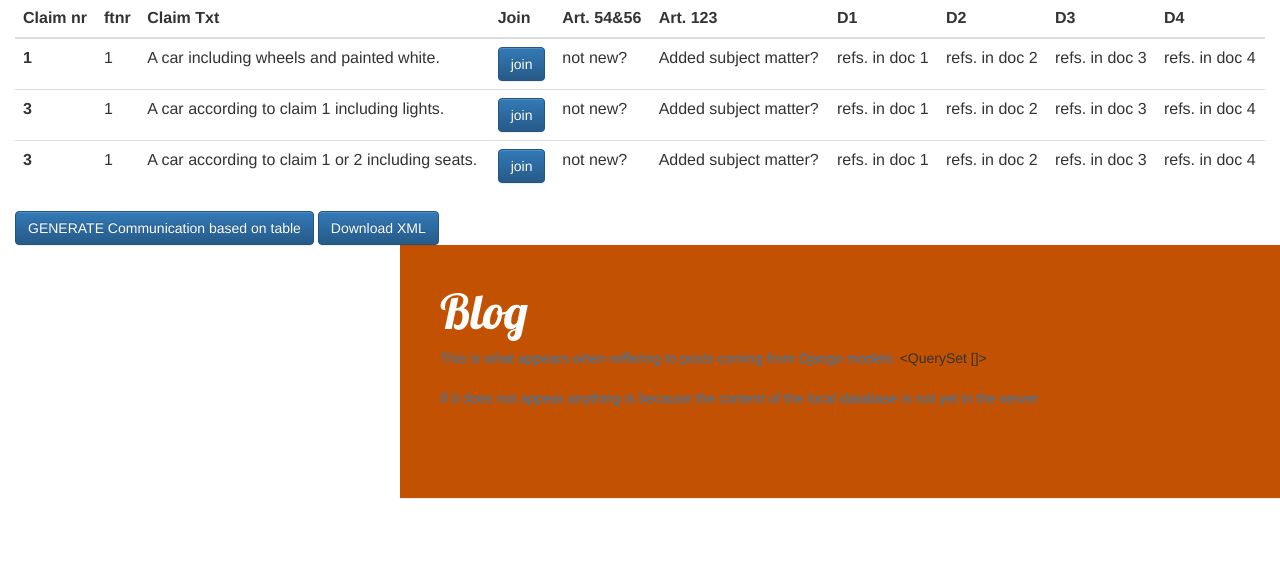
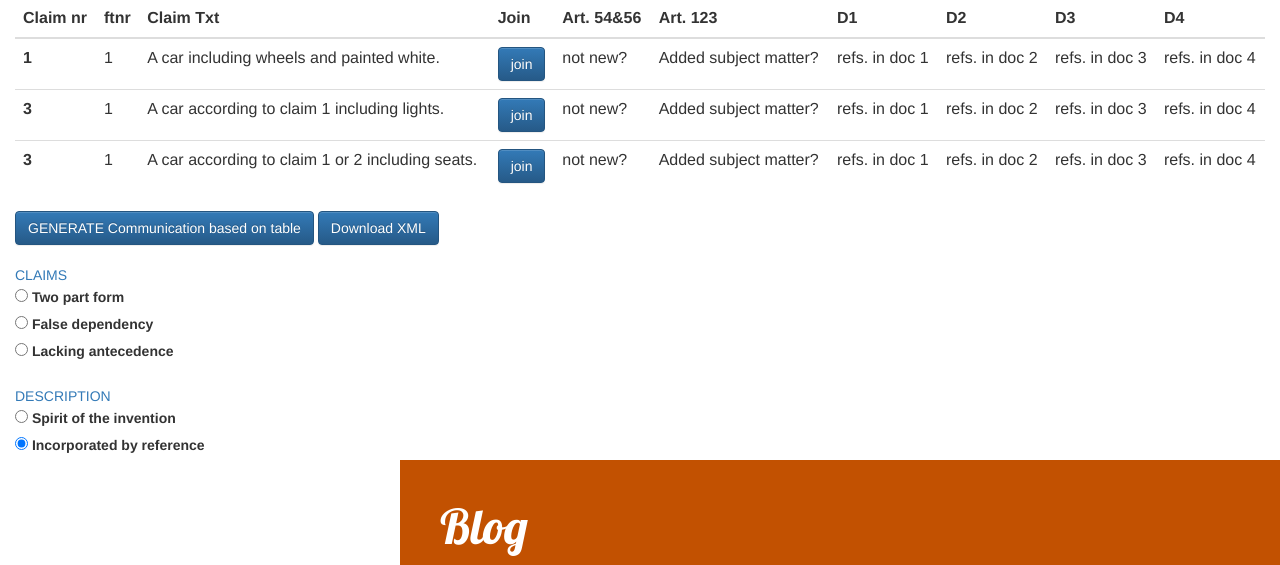
Before and after one commit to joseberlines/my-first-blog, a Django app: page / in a window 1280 px wide. Shown: the part 601-1166 px from the top of the page. Before the commit the page ends 1100 px from the top, so only its background shows below. Run offline with Django 3.2, Linux system fonts and the light colour scheme; data that the repository does not hold is empty; some libraries are stand-ins or nearby versions.

Commit message:
Similar page3

```diff
--- a/blog/templates/blog/post_list.html
+++ b/blog/templates/blog/post_list.html
@@ -131,6 +131,38 @@
 	<button type="submit" class="btn btn-primary">GENERATE Communication based on table</button>
 	<button type="button" class="btn btn-primary">Download XML</button>
 
+	<br/>
+
+	<!-- check boxes of non compliances -->
+	<br/>
+	<!-- Default unchecked -->
+	<a>CLAIMS</a>
+	<div class="custom-control custom-radio">
+		<input type="radio" class="custom-control-input" id="defaultChecked" name="defaultExampleRadios" checked>
+		<label class="custom-control-label" for="defaultChecked">Two part form</label>
+	</div>
+	<div class="custom-control custom-radio">
+		<input type="radio" class="custom-control-input" id="defaultChecked" name="defaultExampleRadios" checked>
+		<label class="custom-control-label" for="defaultChecked">False dependency</label>
+	</div>
+	<div class="custom-control custom-radio">
+		<input type="radio" class="custom-control-input" id="defaultChecked" name="defaultExampleRadios" checked>
+		<label class="custom-control-label" for="defaultChecked">Lacking antecedence</label>
+	</div>
+
+	<br/>
+	<a>DESCRIPTION</a>
+	<div class="custom-control custom-radio">
+		<input type="radio" class="custom-control-input" id="defaultUnchecked" name="defaultExampleRadios">
+		<label class="custom-control-label" for="defaultUnchecked">Spirit of the invention</label>
+	</div>
+
+	<!-- Default checked -->
+	<div class="custom-control custom-radio">
+		<input type="radio" class="custom-control-input" id="defaultChecked" name="defaultExampleRadios" checked>
+		<label class="custom-control-label" for="defaultChecked">Incorporated by reference</label>
+	</div>
+
 
 
 	</div>
```
